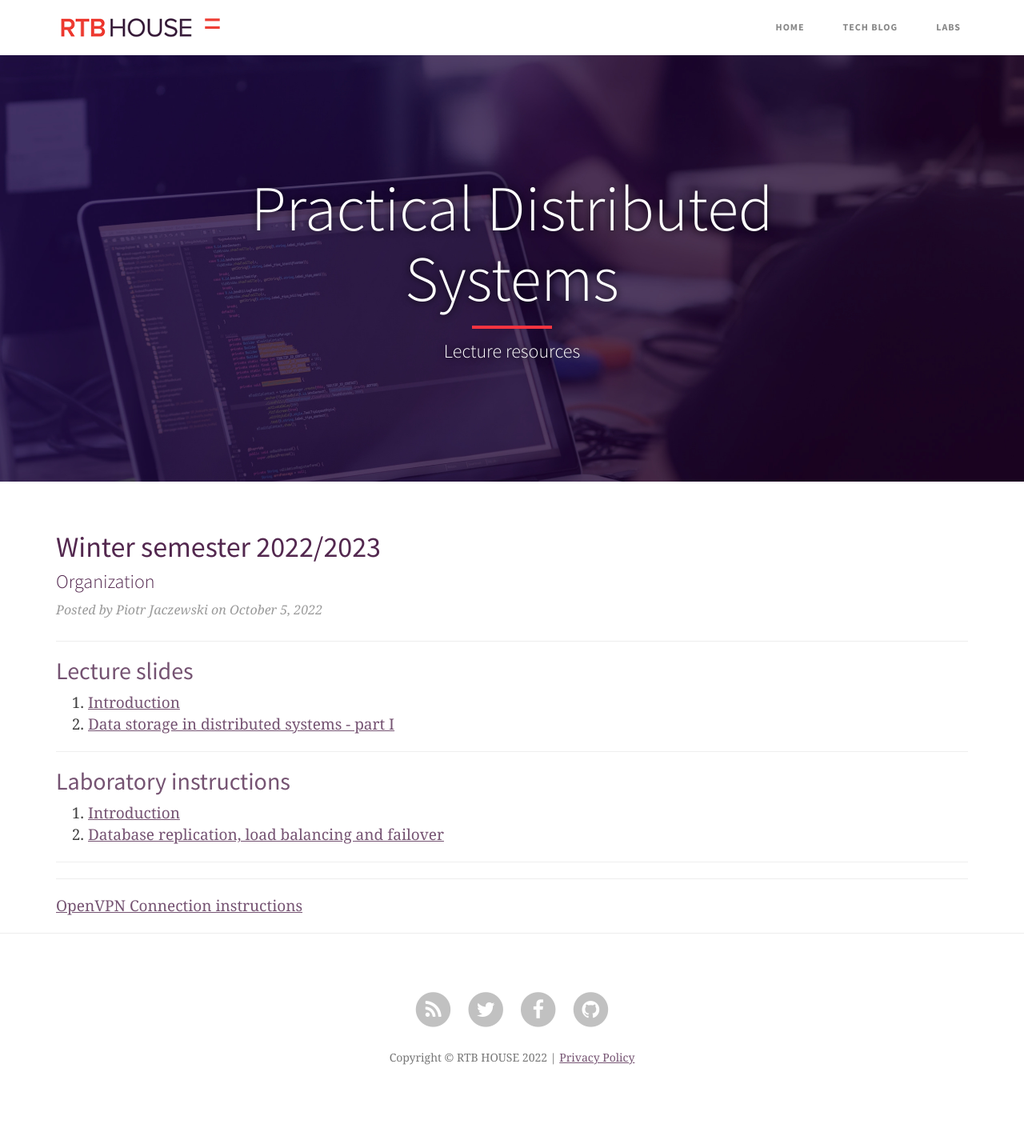
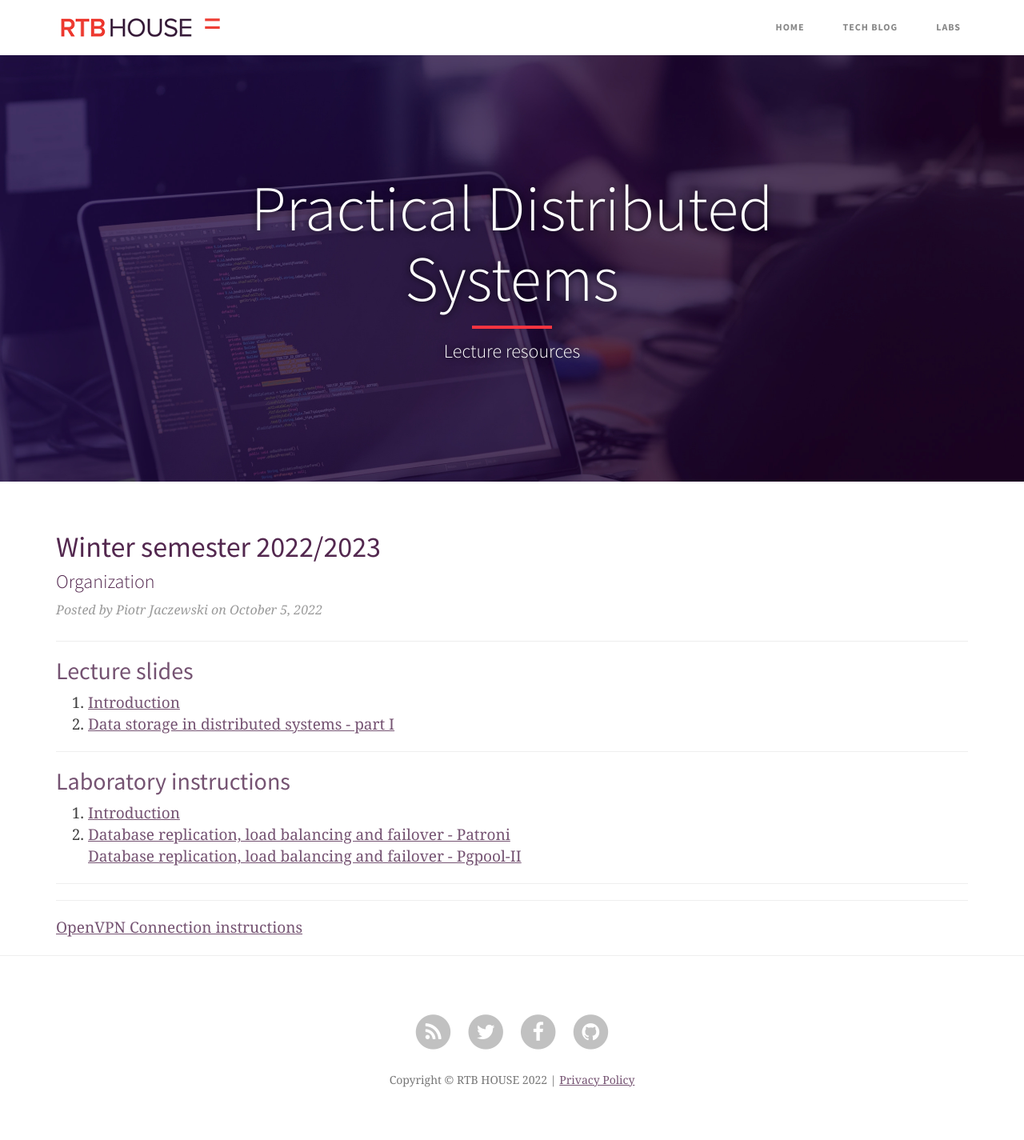
Before and after one commit to RTBHOUSE/mimuw-blog2022Z, a Jekyll site: the page built from index.html, in a window 1280 px wide. Shown: the whole page at 80% size. Built offline with Jekyll 4.4.1, drawn with Linux system fonts in a browser that asks for light colours; nearby versions of some CDN libraries; the list of posts is cut into pages by our own code; before the commit the page ends 1397 px from its top, so only the background shows below that.

Commit message:
Database replication, load balancing and failover - Pgpool-II

```diff
--- a/index.html
+++ b/index.html
@@ -48,7 +48,9 @@
 			<a href="https://github.com/RTBHOUSE/mimuw-lab2022Z/tree/main/lab01">Introduction</a>
 		</li>
 		<li>
-			<a href="https://github.com/RTBHOUSE/mimuw-lab2022Z/tree/main/lab02">Database replication, load balancing and failover</a>
+			<a href="https://github.com/RTBHOUSE/mimuw-lab2022Z/tree/main/lab02">Database replication, load balancing and failover - Patroni</a><br/>
+			<a href="https://github.com/RTBHOUSE/mimuw-lab2022Z/tree/main/lab02/pgpool/">Database replication, load balancing and failover - Pgpool-II</a><br/>
+
 		</li>
 
 
```
